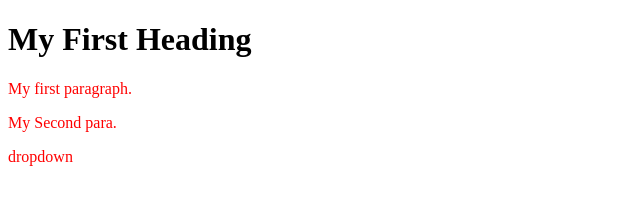
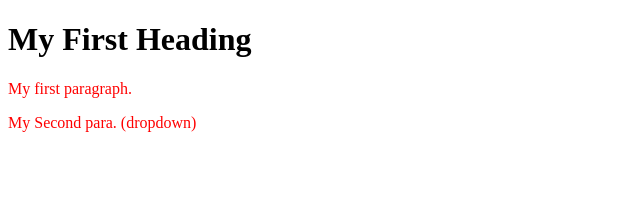
Before and after one commit to aarav072/localRepo, a plain HTML site: page index.html in a window 1280 px wide. Shown: the whole page, without its empty margins (0-640 px from the left). Drawn offline with Linux system fonts and the light colour scheme.

Commit message:
Add dropdown

```diff
--- a/index.html
+++ b/index.html
@@ -4,7 +4,6 @@
     <body>
         <h1>My First Heading</h1>
         <p>My first paragraph.</p>
-        <p>My Second para.</p>
-        <p>dropdown</p>
+        <p>My Second para. (dropdown)</p>
     </body>
 </html>
```
